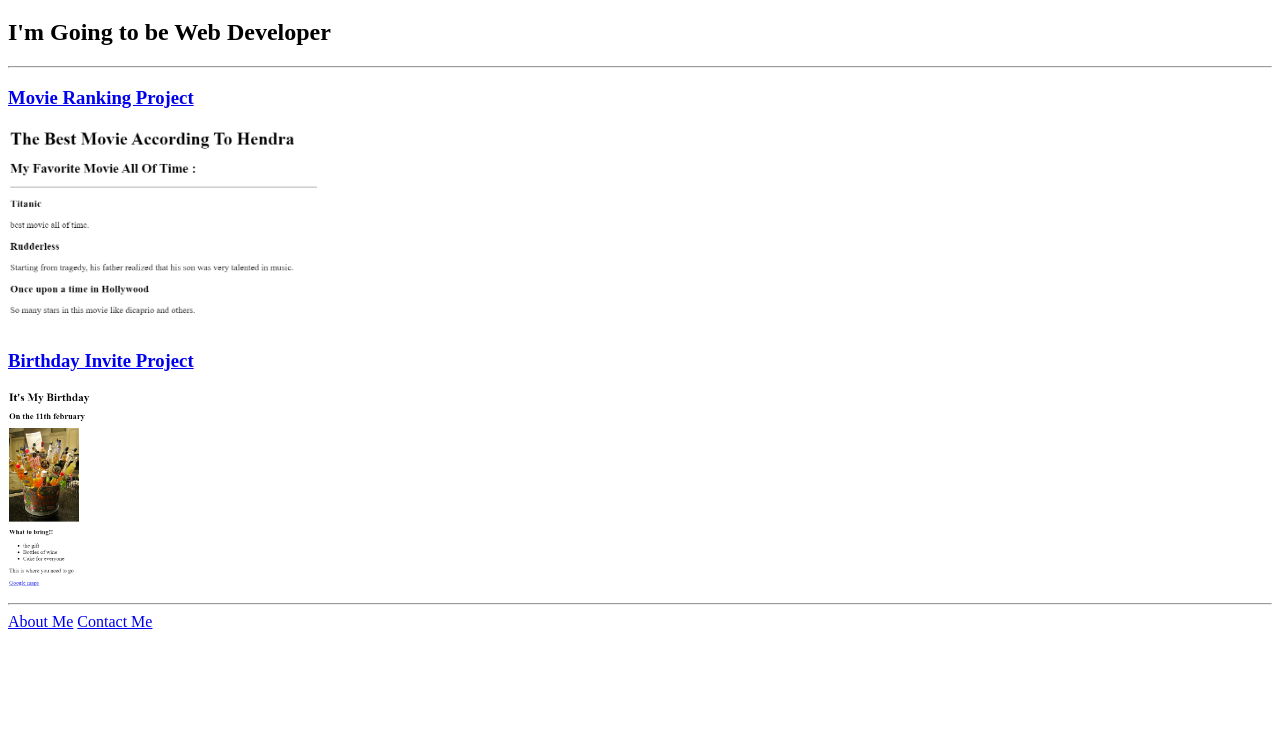
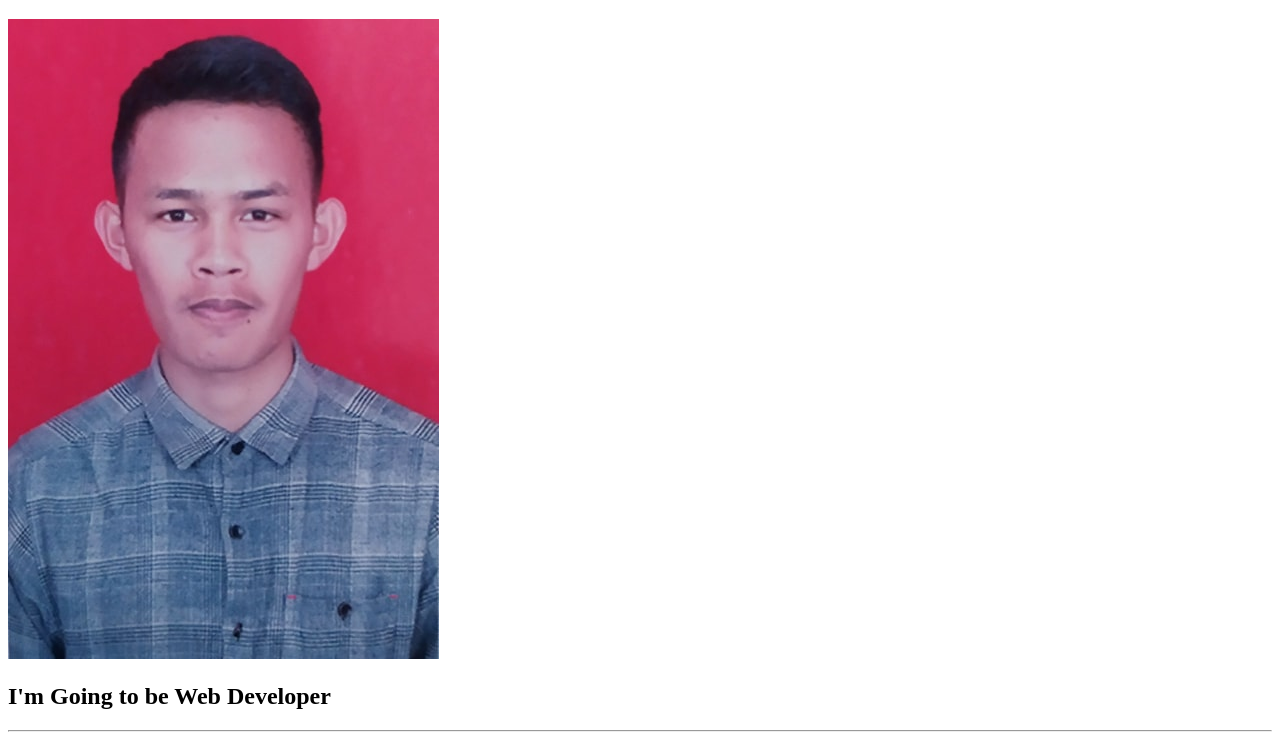
Before and after one commit to hendraaritonang86/html-portofolio, a plain HTML site: page index.html in a window 1280 px wide. Shown: the part 61-800 px from the top of the page. Drawn offline with Linux system fonts and the light colour scheme.

Commit message:
index.html

```diff
--- a/index.html
+++ b/index.html
@@ -8,6 +8,7 @@
 </head>
 <body>
     <h1>Hendra Aritonang Portofolio</h1>
+    <img src="./profil.jpg" alt="foto profil">
     <h2>I'm Going to be Web Developer</h2>
     <hr>
     <h3><a href="./public/movie-ranking.html">Movie Ranking Project</a></h3>
```
